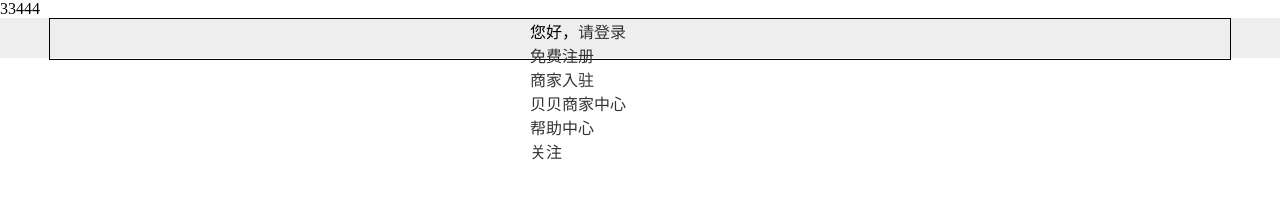
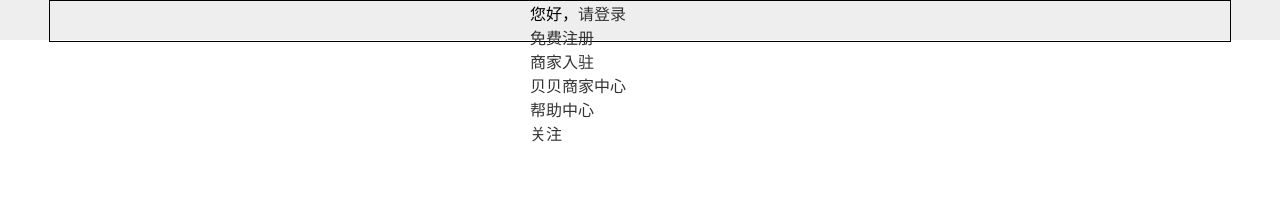
Before and after one commit to linge669/my-project, a plain HTML site: page index.html in a window 1280 px wide. Drawn offline with Linux system fonts and the light colour scheme.

Commit message:
gengxi b

```diff
--- a/index.html
+++ b/index.html
@@ -7,7 +7,6 @@
 		<link rel="stylesheet" type="text/css" href="css/public.css"/>
 	</head>
 	<body>
-			<span>33444</span>
 		<div class="top_wrapper">
 			<div class="top_main">
 				<div class="top_right">
```
